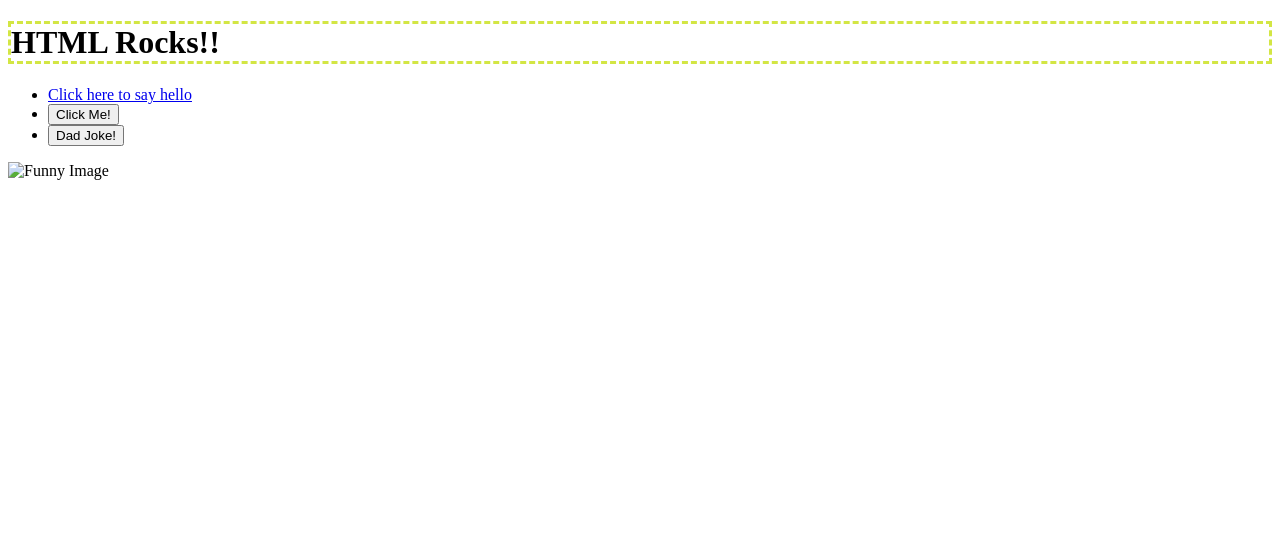
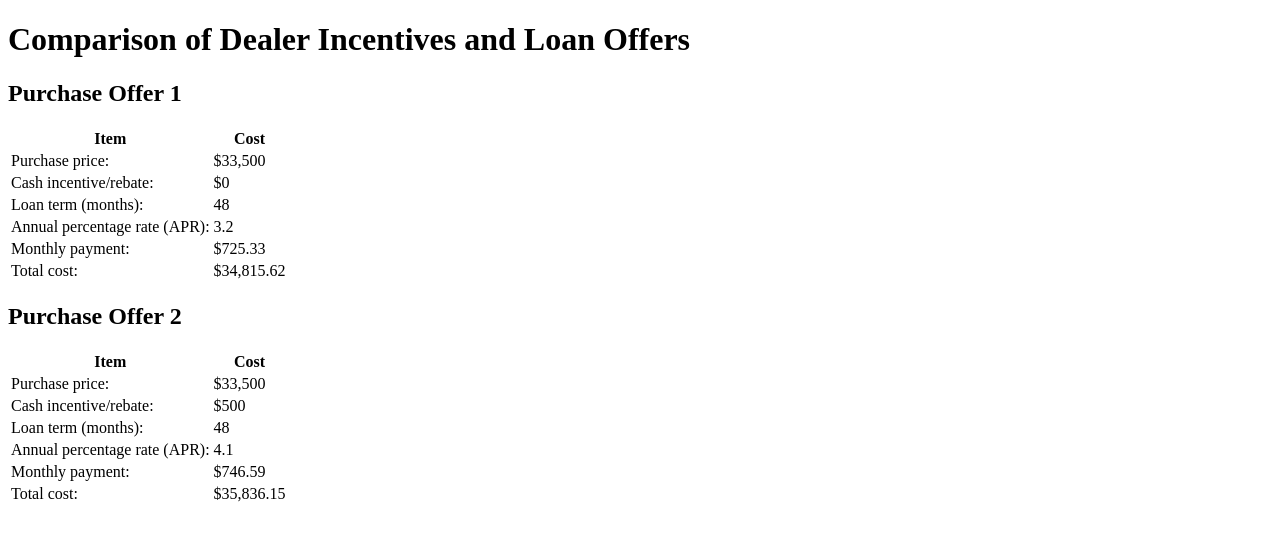
Before and after one commit to sarahxpearce/6.04lab_advancedCSS, a website: page index.html in a window 1280 px wide. Drawn offline with Linux system fonts and the light colour scheme; files that its build step writes are made by us from their sources.

Commit message:
Update index.html

```diff
--- a/index.html
+++ b/index.html
@@ -1,25 +1,53 @@
 <!doctype html>
-<html>
-
+<html lang="en">
 <head>
   <meta charset="utf-8">
-  <title>CS208 - Starter Code (UPDATE ME)!</title>
-  <meta name="description" content="">
   <meta name="viewport" content="width=device-width, initial-scale=1">
-  <link rel="stylesheet" href="style.css">
+  <link href="https://fonts.googleapis.com/css2?family=Roboto:wght@300;400;700&display=swap" rel="stylesheet">
+  <link rel="stylesheet" href="styles.css">
+  <title>Dealer Incentives and Loan Offers</title>
 </head>
+<body>
+  <div class="container">
+    <h1>Comparison of Dealer Incentives and Loan Offers</h1>
 
-<body>
-  <h1>HTML Rocks!!</h1>
-  <ul>
-  <li><a href="/hello">Click here to say hello</a></li>
-  <li><button id="hello-link">Click Me!</button></li>
-  <li><button id="joke-button">Dad Joke!</button></li>
-  <script src="script.js"></script>
-  </ul>
-  <img src="funny.png" alt="Funny Image" width="300" height="200">
+    <section class="offer">
+      <h2 class="offer-title">Purchase Offer 1</h2>
+      <div class="offer-contents">
+        <table>
+          <thead>
+            <tr><th>Item</th><th>Cost</th></tr>
+          </thead>
+          <tbody>
+            <tr><td>Purchase price:</td><td>$33,500</td></tr>
+            <tr><td>Cash incentive/rebate:</td><td>$0</td></tr>
+            <tr><td>Loan term (months):</td><td>48</td></tr>
+            <tr><td>Annual percentage rate (APR):</td><td>3.2</td></tr>
+            <tr><td>Monthly payment:</td><td>$725.33</td></tr>
+            <tr><td>Total cost:</td><td class="final-value">$34,815.62</td></tr>
+          </tbody>
+        </table>
+      </div>
+    </section>
 
-  <h2 id="joke-display"></h2>
+    <section class="offer">
+      <h2 class="offer-title">Purchase Offer 2</h2>
+      <div class="offer-contents">
+        <table>
+          <thead>
+            <tr><th>Item</th><th>Cost</th></tr>
+          </thead>
+          <tbody>
+            <tr><td>Purchase price:</td><td>$33,500</td></tr>
+            <tr><td>Cash incentive/rebate:</td><td>$500</td></tr>
+            <tr><td>Loan term (months):</td><td>48</td></tr>
+            <tr><td>Annual percentage rate (APR):</td><td>4.1</td></tr>
+            <tr><td>Monthly payment:</td><td>$746.59</td></tr>
+            <tr><td>Total cost:</td><td class="final-value">$35,836.15</td></tr>
+          </tbody>
+        </table>
+      </div>
+    </section>
+  </div>
 </body>
-
 </html>
```
